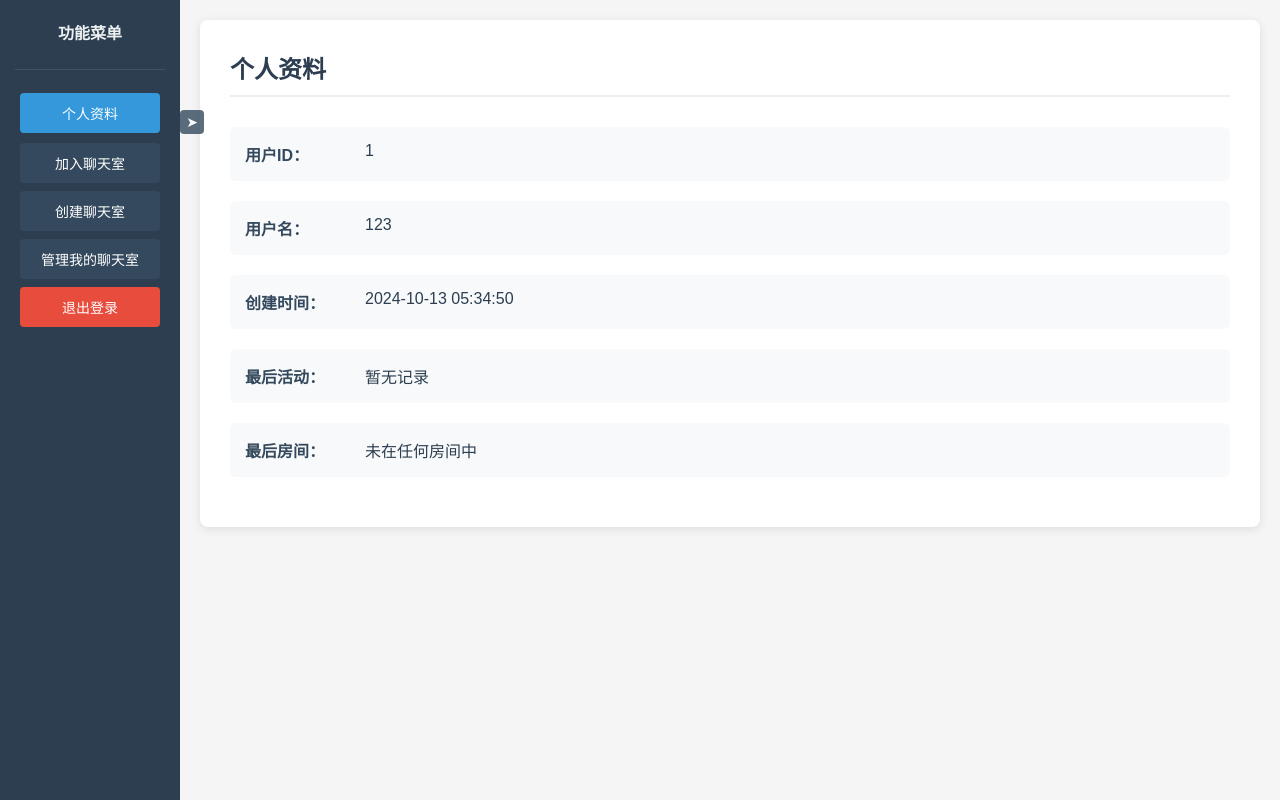
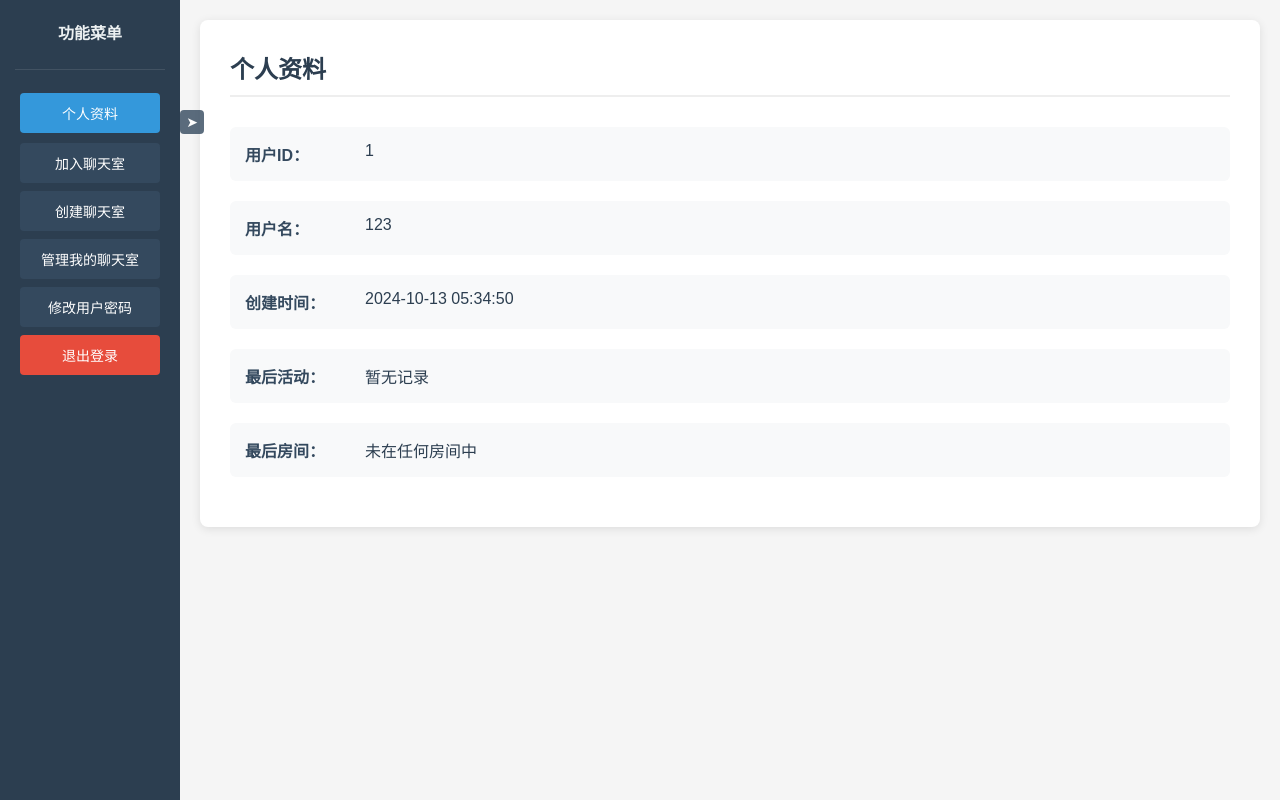
Before and after one commit to jackyoung01/chat, a PHP site: page /user_panel.php in a window 1280 px wide. Run offline with PHP 8.4, Linux system fonts and the light colour scheme; a user stored in the database is signed in; data comes from the database, SQL or seed files in the repository.

Commit message:
Update user_panel.php

```diff
--- a/user_panel.php
+++ b/user_panel.php
@@ -38,7 +38,7 @@ try {
     $message = '数据库错误：' . $e->getMessage();
 }
 
-// 处理聊天室相关的POST请求
+// 处理聊天室和修改密码相关的POST请求
 if ($_SERVER['REQUEST_METHOD'] == 'POST') {
     if (isset($_POST['join_room'])) {
         $room_name = trim($_POST['room_name']);
@@ -102,6 +102,12 @@ if ($_SERVER['REQUEST_METHOD'] == 'POST') {
         $stmt = $pdo->prepare("UPDATE chat_rooms SET password = ? WHERE id = ? AND created_by = ?");
         $stmt->execute([$new_password, $room_id, $user_id]);
         $message = $stmt->rowCount() ? "密码已成功更新。" : "密码更新失败，请稍后再试。";
+    } elseif (isset($_POST['update_user_password'])) {
+        // 处理用户密码修改
+        $new_user_password = md5(trim($_POST['new_user_password']));
+        $stmt = $pdo->prepare("UPDATE chat_users SET password = ? WHERE id = ?");
+        $stmt->execute([$new_user_password, $user_id]);
+        $message = $stmt->rowCount() ? "用户密码已成功更新。" : "密码更新失败，请稍后再试。";
     }
 }
 ?>
@@ -125,6 +131,7 @@ if ($_SERVER['REQUEST_METHOD'] == 'POST') {
                 <button onclick="showPanel('join')" id="btnJoin">加入聊天室</button>
                 <button onclick="showPanel('create')" id="btnCreate">创建聊天室</button>
                 <button onclick="showPanel('manage')" id="btnManage">管理我的聊天室</button>
+                <button onclick="showPanel('updatePassword')" id="btnUpdatePassword">修改用户密码</button>
                 <a href="logout.php" class="logout">退出登录</a>
             </div>
         </div>
@@ -154,6 +161,18 @@ if ($_SERVER['REQUEST_METHOD'] == 'POST') {
                     <div class="info-label">最后房间：</div>
                     <div class="info-value"><?= ($room_id != 'NULL') ? htmlspecialchars($room_id) : '未在任何房间中' ?></div>
                 </div>
+            </div>
+
+            <!-- 修改用户密码面板 -->
+            <div id="updatePasswordPanel" class="content-panel">
+                <h2>修改密码</h2>
+                <form method="POST">
+                    <div class="form-group">
+                        <label for="new_user_password">新密码</label>
+                        <input type="password" id="new_user_password" name="new_user_password" placeholder="输入新密码" required>
+                    </div>
+                    <button type="submit" name="update_user_password" class="submit-btn">更新密码</button>
+                </form>
             </div>
 
             <!-- 加入聊天室面板 -->
```
